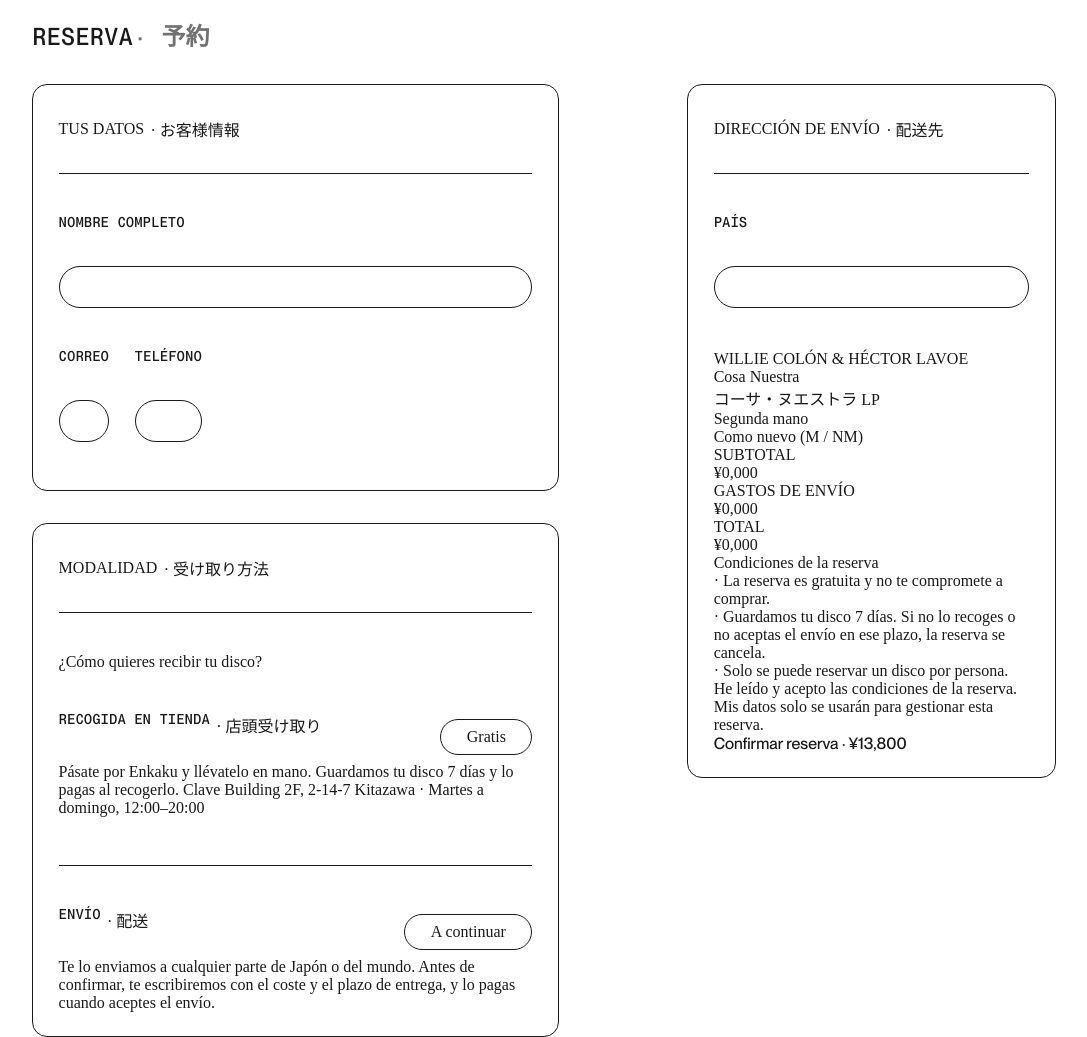
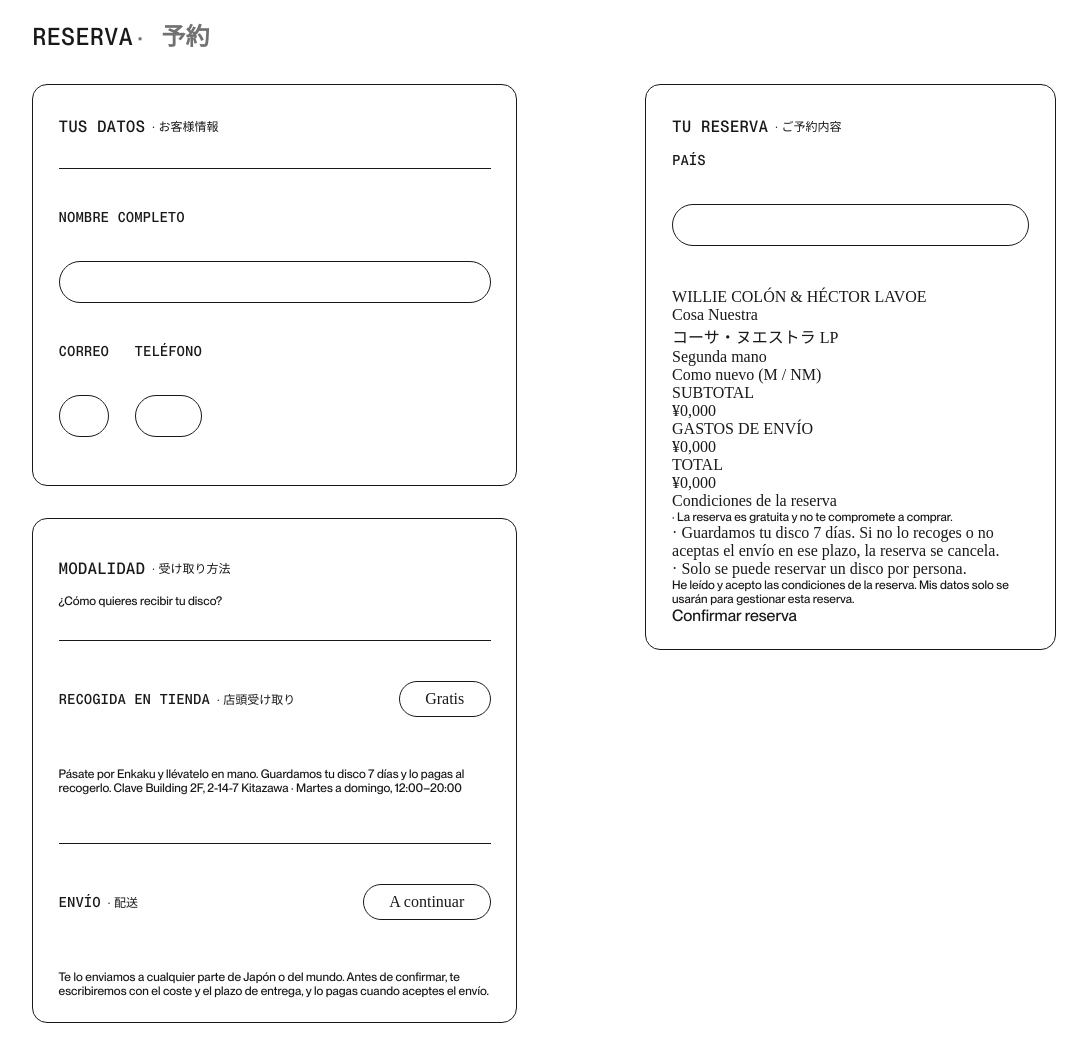
Before and after one commit to marramter666-hash/Enkaku, a plain HTML site: page formulario.html in a window 1280 px wide. Shown: the part 420-1457 px from the top of the page, without its empty margins (96-1183 px from the left). Drawn offline with nearby package versions, Linux system fonts and the light colour scheme; files whose address does not match are found by name; a web font is replaced by a local one.

Commit message:
arreglos_formulario

```diff
--- a/css/style.css
+++ b/css/style.css
@@ -500,14 +500,21 @@ h2 {
     border-radius: 15px;
 }
 
-.titulo_seccion {
+.seccion > :first-child {
     margin: 0vh 0vw 5vh 0vw;
     padding: 1vh 0vw 4vh 0vw;
+    gap: 0.5vw;
+    border-bottom: var(--color-negro) solid 1px;
+}
+
+.titulo_seccion {
+    margin: 0vh 0vw 2vh 0vw;
+    padding: 1vh 0vw 0vh 0vw;
     display: flex;
     justify-content: left;
     align-items: center;
     gap: 0.5vw;
-    border-bottom: var(--color-negro) solid 1px;
+    font-family: "PP Neue Montreal Mono Medium";
 }
 
 .info_seccion {
@@ -515,7 +522,7 @@ h2 {
     padding: 0vh 0vw 0vh 0vw;
     display: flex;
     justify-content: left;
-    align-items: center;
+    align-items: baseline;
     gap: 0.5vw;
 }
 
@@ -524,16 +531,16 @@ h2 {
     padding: 0vh 0vw 0vh 0vw;
     display: flex;
     justify-content: left;
-    align-items: center;
+    align-items: baseline;
     gap: 2vw;
 }
 
 .bottom_seccion_medio {
-    margin: 5vh 0vw 0vh 0vw;
+    margin: 5vh 0vw 3vh 0vw;
     padding: 0vh 0vw 0vh 0vw;
     display: flex;
     justify-content: space-between;
-    align-items: center;
+    align-items: baseline;
     gap: 2vw;
 }
 
@@ -621,3 +628,13 @@ h2 {
     border-bottom: var(--color-negro) solid 1.5px;
 
 }
+
+.relleno {
+    font-family: "PP Neue Montreal Medium";
+    font-size: var(--tamaño-12px);
+}
+
+.japones {
+    font-family: "Noto Sans JP";
+    font-size: var(--tamaño-12px);
+}
--- a/formulario.html
+++ b/formulario.html
@@ -63,7 +63,7 @@
                     <div class="seccion">
                         <div class="titulo_seccion">
                             <p>TUS DATOS</p>
-                            <p>· お客様情報</p>
+                            <p class="japones">· お客様情報</p>
                         </div>
                         <div>
                             <p class="disco_nombre_genero">NOMBRE COMPLETO</p>
@@ -84,35 +84,35 @@
                         <div>
                             <div class="titulo_seccion">
                                 <p>MODALIDAD</p>
-                                <p>· 受け取り方法</p>
+                                <p class="japones">· 受け取り方法</p>
                             </div>
-                            <p>¿Cómo quieres recibir tu disco?</p>
+                            <p class="relleno">¿Cómo quieres recibir tu disco?</p>
                         </div>
                         <div>
                             <div class="bottom_seccion_medio">
                                 <div class="info_seccion">
                                     <p class="disco_nombre_genero">RECOGIDA EN TIENDA</p>
-                                    <p>· 店頭受け取り</p>
+                                    <p class="japones">· 店頭受け取り</p>
                                 </div>
                                 <p class="etiqueta_seccion">Gratis</p>
                             </div>
-                            <p>Pásate por Enkaku y llévatelo en mano. Guardamos tu disco 7 días y lo pagas al recogerlo. Clave Building 2F, 2-14-7 Kitazawa · Martes a domingo, 12:00–20:00</p>
+                            <p class="relleno">Pásate por Enkaku y llévatelo en mano. Guardamos tu disco 7 días y lo pagas al recogerlo. Clave Building 2F, 2-14-7 Kitazawa · Martes a domingo, 12:00–20:00</p>
                         </div>
                         <div>
                             <div class="bottom_seccion_medio">
                                 <div class="info_seccion">
                                     <p class="disco_nombre_genero">ENVÍO</p>
-                                    <p>· 配送</p>
+                                    <p class="japones">· 配送</p>
                                 </div>
                                 <p class="etiqueta_seccion">A continuar</p>
                             </div>
-                            <p>Te lo enviamos a cualquier parte de Japón o del mundo. Antes de confirmar, te escribiremos con el coste y el plazo de entrega, y lo pagas cuando aceptes el envío.</p>
+                            <p class="relleno">Te lo enviamos a cualquier parte de Japón o del mundo. Antes de confirmar, te escribiremos con el coste y el plazo de entrega, y lo pagas cuando aceptes el envío.</p>
                         </div>
                     </div>
                     <div class="seccion">
                         <div class="titulo_seccion">
                             <p>DIRECCIÓN DE ENVÍO</p>
-                            <p>· 配送先</p>
+                            <p class="japones">· 配送先</p>
                         </div>
                         <div>
                             <p class="disco_nombre_genero">PAÍS</p>
@@ -145,8 +145,8 @@
                 <div class="formulario_resumen">
                     <div>
                         <div class="titulo_seccion">
-                            <p>DIRECCIÓN DE ENVÍO</p>
-                            <p>· 配送先</p>
+                            <p>TU RESERVA</p>
+                            <p class="japones">· ご予約内容</p>
                         </div>
                         <div>
                             <p class="disco_nombre_genero">PAÍS</p>
@@ -189,16 +189,16 @@
                             <p>Condiciones de la reserva</p>
                         </div>
                         <div>
-                            <p>· La reserva es gratuita y no te compromete a comprar.</p>
+                            <p class="relleno">· La reserva es gratuita y no te compromete a comprar.</p>
                             <p>· Guardamos tu disco 7 días. Si no lo recoges o no aceptas el envío en ese plazo, la reserva se cancela.</p>
                             <p>· Solo se puede reservar un disco por persona.</p>
                         </div>
                         <div>
-                            <p>He leído y acepto las condiciones de la reserva. Mis datos solo se usarán para gestionar esta reserva.</p>
+                            <p class="relleno">He leído y acepto las condiciones de la reserva. Mis datos solo se usarán para gestionar esta reserva.</p>
                         </div>
                     </div>
                     <div>
-                        <a href="">Confirmar reserva · ¥13,800</a>
+                        <a href="">Confirmar reserva</a>
                     </div>
                 </div>
             </div>
```
